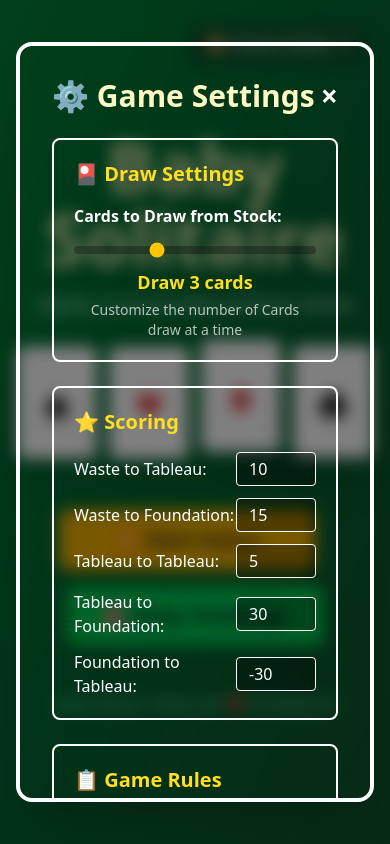
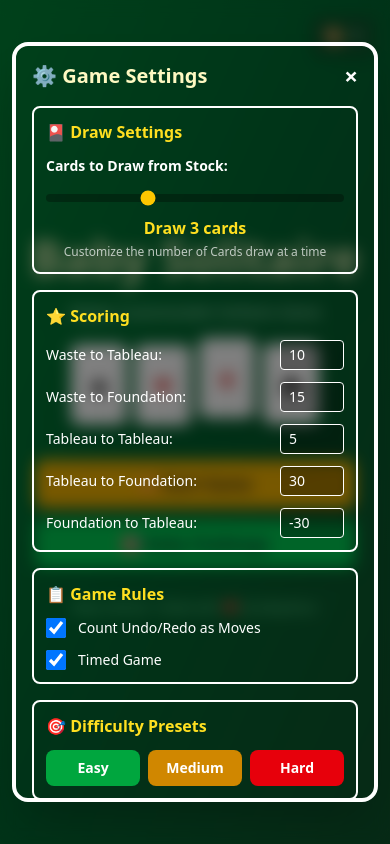
Before and after one commit to tasawaralii/babysolitaire, a React (Vite) app in the folder frontend/: page / in a window 390 px wide. Both pictures are taken after a click on the button "▶️ Start Game". Built offline with nearby package versions, Linux system fonts and the light colour scheme.

Commit message:
Made it responsive for mobile and added touch n drop for mobile

```diff
--- a/frontend/src/components/CardDraggable.jsx
+++ b/frontend/src/components/CardDraggable.jsx
@@ -12,8 +12,11 @@ const CardDraggable = ({ card, cardSource, sourceIdx, cardIdx, isHinted }) => {
     ? {
         transform: `translate3d(${transform.x}px, ${transform.y}px, 0)`,
         zIndex: 50,
+        touchAction: "none",
       }
-    : undefined;
+    : {
+        touchAction: "none",
+      };;
 
   return (
     <div
--- a/frontend/src/components/Controls.jsx
+++ b/frontend/src/components/Controls.jsx
@@ -1,3 +1,5 @@
+import { useTheme } from "../context/ThemeContext";
+
 const Controls = ({
   reset,
   handleUndo,
@@ -6,41 +8,66 @@ const Controls = ({
   disableRedo,
   onBackToMenu,
   onShowHint,
-}) => (
-  <div className="flex gap-3 justify-center mt-12">
+}) => {
+  const { theme } = useTheme();
+
+
+  const buttonStyle = `${theme.statsBar} px-3 sm:px-5 py-2 sm:py-2.5 rounded-lg shadow-md flex items-center gap-1.5 hover:opacity-80 transition-opacity`;
+
+  return (
+
+    <div className="flex flex-col gap-3 sm:gap-4 mt-8 sm:mt-12 mb-6 px-1">
+
+
+      <div className="flex flex-wrap justify-center gap-2 sm:gap-4 md:gap-8 text-sm sm:text-base md:text-xl font-semibold">
         <button
+          className={buttonStyle}
           onClick={onBackToMenu}
-      className="px-6 py-2 bg-gray-600 hover:bg-gray-700 rounded-lg font-semibold shadow-md transition-colors"
         >
-      Home
+          <span>🏠</span>
+          <span>Home</span>
         </button>
+
         <button
+          className={buttonStyle}
           onClick={reset}
-      className="px-6 py-2 bg-blue-600 hover:bg-blue-700 rounded-lg font-semibold shadow-md transition-colors"
         >
-      New Game
+          <span>🔄</span>
+          <span>New Game</span>
         </button>
+
+        <button
+          className={buttonStyle}
+          onClick={onShowHint}
+        >
+          <span>💡</span>
+          <span>Hint</span>
+        </button>
+      </div>
+
+
+      <div className="flex flex-wrap justify-center gap-2 sm:gap-4 md:gap-8 text-sm sm:text-base md:text-xl font-semibold">
         <button
           onClick={handleUndo}
           disabled={disableUndo}
-      className="px-6 py-2 bg-amber-600 hover:bg-amber-700 disabled:bg-gray-600 disabled:cursor-not-allowed rounded-lg font-semibold shadow-md transition-colors"
+          className={`${buttonStyle} disabled:opacity-70 disabled:cursor-not-allowed disabled:hover:opacity-50`}
         >
-      Undo
+          <span>↩️</span>
+          <span>Undo</span>
         </button>
+
         <button
           onClick={handleRedo}
           disabled={disableRedo}
-      className="px-6 py-2 bg-amber-600 hover:bg-amber-700 disabled:bg-gray-600 disabled:cursor-not-allowed rounded-lg font-semibold shadow-md transition-colors"
+          className={`${buttonStyle} disabled:opacity-70 disabled:cursor-not-allowed disabled:hover:opacity-50`}
         >
-      Redo
-    </button>
-    <button
-      onClick={onShowHint}
-      className="px-6 py-2 bg-blue-600 hover:bg-blue-700 rounded-lg font-semibold shadow-md transition-colors"
-    >
-      Show Hint
+          <span>↪️</span>
+          <span>Redo</span>
         </button>
       </div>
+
+    </div>
   );
+};
 
-export default Controls
+export default Controls;
--- a/frontend/src/components/SettingsModal.jsx
+++ b/frontend/src/components/SettingsModal.jsx
@@ -13,35 +13,35 @@ const SettingsModal = ({ isOpen, onClose, onSave, settings }) => {
   };
 
   return (
-    <div className="fixed inset-0 bg-black/50 backdrop-blur-sm animate-fadeIn flex items-center justify-center z-50 p-4">
+    <div className="fixed inset-0 bg-black/50 backdrop-blur-sm animate-fadeIn flex items-center justify-center z-50 p-3 sm:p-4">
       <div
-        className={`bg-linear-to-br ${currentTheme.background} rounded-2xl shadow-2xl max-w-2xl w-full max-h-[90vh] overflow-y-auto p-8 border-4 ${currentTheme.cardBackBorder}`}
+        className={`bg-linear-to-br ${currentTheme.background} rounded-2xl shadow-2xl max-w-2xl w-full max-h-[90vh] overflow-y-auto p-4 sm:p-8 border-4 ${currentTheme.cardBackBorder}`}
       >
         {/* Header */}
-        <div className="flex justify-between items-center mb-6">
-          <h2 className="text-3xl font-bold text-yellow-100">
+        <div className="flex justify-between items-center mb-4 sm:mb-6">
+          <h2 className="text-xl sm:text-3xl font-bold text-yellow-100">
             ⚙️ Game Settings
           </h2>
           <button
             onClick={onClose}
-            className="text-white hover:text-red-400 text-3xl font-bold"
+            className="text-white hover:text-red-400 text-2xl sm:text-3xl font-bold leading-none"
           >
             ×
           </button>
         </div>
         {/* Settings Content */}
-        <div className="space-y-6">
+        <div className="space-y-4 sm:space-y-6">
           {/* Draw Settings */}
           <div
-            className={`${currentTheme.foundation} rounded-lg p-5 border-2`}
+            className={`${currentTheme.foundation} rounded-lg p-3 sm:p-5 border-2`}
           >
-            <h3 className="text-xl font-bold text-yellow-300 mb-4">
+            <h3 className="text-base sm:text-xl font-bold text-yellow-300 mb-3 sm:mb-4">
               🎴 Draw Settings
             </h3>
 
             <div className="space-y-4">
               <div>
-                <label className="text-white font-semibold mb-2 block">
+                <label className="text-white font-semibold mb-2 block text-sm sm:text-base">
                   Cards to Draw from Stock:
                 </label>
 
@@ -60,12 +60,12 @@ const SettingsModal = ({ isOpen, onClose, onSave, settings }) => {
                   className="w-full h-2 rounded-lg appearance-none cursor-pointer accent-yellow-400 bg-black/30"
                 />
 
-                <p className="text-yellow-300 text-lg font-bold text-center mt-2">
+                <p className="text-yellow-300 text-base sm:text-lg font-bold text-center mt-2">
                   Draw {localSettings.drawCount}{" "}
                   {localSettings.drawCount === 1 ? "card" : "cards"}
                 </p>
 
-                <p className="text-white/70 text-sm mt-1 text-center">
+                <p className="text-white/70 text-xs sm:text-sm mt-1 text-center">
                   Customize the number of Cards draw at a time
                 </p>
               </div>
@@ -74,15 +74,17 @@ const SettingsModal = ({ isOpen, onClose, onSave, settings }) => {
 
           {/* Scoring Settings */}
           <div
-            className={`${currentTheme.foundation} rounded-lg p-5 border-2`}
+            className={`${currentTheme.foundation} rounded-lg p-3 sm:p-5 border-2`}
           >
-            <h3 className="text-xl font-bold text-yellow-300 mb-4">
+            <h3 className="text-base sm:text-xl font-bold text-yellow-300 mb-3 sm:mb-4">
               ⭐ Scoring
             </h3>
 
             <div className="space-y-3">
-              <div className="flex items-center justify-between">
-                <span className="text-white">Waste to Tableau:</span>
+              <div className="flex items-center justify-between gap-2">
+                <span className="text-white text-sm sm:text-base">
+                  Waste to Tableau:
+                </span>
                 <input
                   type="number"
                   min={1}
@@ -96,12 +98,14 @@ const SettingsModal = ({ isOpen, onClose, onSave, settings }) => {
                       },
                     })
                   }
-                  className={`w-20 px-3 py-1 bg-black/30 text-white rounded border ${currentTheme.emptyPileBorder}`}
+                  className={`w-16 sm:w-20 px-2 sm:px-3 py-1 bg-black/30 text-white text-sm sm:text-base rounded border ${currentTheme.emptyPileBorder}`}
                 />
               </div>
 
-              <div className="flex items-center justify-between">
-                <span className="text-white">Waste to Foundation:</span>
+              <div className="flex items-center justify-between gap-2">
+                <span className="text-white text-sm sm:text-base">
+                  Waste to Foundation:
+                </span>
                 <input
                   type="number"
                   min={1}
@@ -115,12 +119,14 @@ const SettingsModal = ({ isOpen, onClose, onSave, settings }) => {
                       },
                     })
                   }
-                  className={`w-20 px-3 py-1 bg-black/30 text-white rounded border ${currentTheme.emptyPileBorder}`}
+                  className={`w-16 sm:w-20 px-2 sm:px-3 py-1 bg-black/30 text-white text-sm sm:text-base rounded border ${currentTheme.emptyPileBorder}`}
                 />
               </div>
 
-              <div className="flex items-center justify-between">
-                <span className="text-white">Tableau to Tableau:</span>
+              <div className="flex items-center justify-between gap-2">
+                <span className="text-white text-sm sm:text-base">
+                  Tableau to Tableau:
+                </span>
                 <input
                   type="number"
                   min={1}
@@ -134,12 +140,14 @@ const SettingsModal = ({ isOpen, onClose, onSave, settings }) => {
                       },
                     })
                   }
-                  className={`w-20 px-3 py-1 bg-black/30 text-white rounded border ${currentTheme.emptyPileBorder}`}
+                  className={`w-16 sm:w-20 px-2 sm:px-3 py-1 bg-black/30 text-white text-sm sm:text-base rounded border ${currentTheme.emptyPileBorder}`}
                 />
               </div>
 
-              <div className="flex items-center justify-between">
-                <span className="text-white">Tableau to Foundation:</span>
+              <div className="flex items-center justify-between gap-2">
+                <span className="text-white text-sm sm:text-base">
+                  Tableau to Foundation:
+                </span>
                 <input
                   type="number"
                   min={1}
@@ -153,12 +161,14 @@ const SettingsModal = ({ isOpen, onClose, onSave, settings }) => {
                       },
                     })
                   }
-                  className={`w-20 px-3 py-1 bg-black/30 text-white rounded border ${currentTheme.emptyPileBorder}`}
+                  className={`w-16 sm:w-20 px-2 sm:px-3 py-1 bg-black/30 text-white text-sm sm:text-base rounded border ${currentTheme.emptyPileBorder}`}
                 />
               </div>
 
-              <div className="flex items-center justify-between">
-                <span className="text-white">Foundation to Tableau:</span>
+              <div className="flex items-center justify-between gap-2">
+                <span className="text-white text-sm sm:text-base">
+                  Foundation to Tableau:
+                </span>
                 <input
                   type="number"
                   max={1}
@@ -174,7 +184,7 @@ const SettingsModal = ({ isOpen, onClose, onSave, settings }) => {
                       },
                     })
                   }
-                  className={`w-20 px-3 py-1 bg-black/30 text-white rounded border ${currentTheme.emptyPileBorder}`}
+                  className={`w-16 sm:w-20 px-2 sm:px-3 py-1 bg-black/30 text-white text-sm sm:text-base rounded border ${currentTheme.emptyPileBorder}`}
                 />
               </div>
             </div>
@@ -182,14 +192,14 @@ const SettingsModal = ({ isOpen, onClose, onSave, settings }) => {
 
           {/* Game Rules */}
           <div
-            className={`${currentTheme.foundation} rounded-lg p-5 border-2`}
+            className={`${currentTheme.foundation} rounded-lg p-3 sm:p-5 border-2`}
           >
-            <h3 className="text-xl font-bold text-yellow-300 mb-4">
+            <h3 className="text-base sm:text-xl font-bold text-yellow-300 mb-3 sm:mb-4">
               📋 Game Rules
             </h3>
 
             <div className="space-y-3">
-              <label className="flex items-center gap-3 text-white cursor-pointer">
+              <label className="flex items-center gap-3 text-white cursor-pointer text-sm sm:text-base">
                 <input
                   type="checkbox"
                   checked={localSettings.countUndoRedo}
@@ -199,12 +209,12 @@ const SettingsModal = ({ isOpen, onClose, onSave, settings }) => {
                       countUndoRedo: e.target.checked,
                     })
                   }
-                  className="w-5 h-5 rounded"
+                  className="w-5 h-5 rounded shrink-0"
                 />
                 <span>Count Undo/Redo as Moves</span>
               </label>
 
-              <label className="flex items-center gap-3 text-white cursor-pointer">
+              <label className="flex items-center gap-3 text-white cursor-pointer text-sm sm:text-base">
                 <input
                   type="checkbox"
                   checked={localSettings.timedGame}
@@ -214,7 +224,7 @@ const SettingsModal = ({ isOpen, onClose, onSave, settings }) => {
                       timedGame: e.target.checked,
                     })
                   }
-                  className="w-5 h-5 rounded"
+                  className="w-5 h-5 rounded shrink-0"
                 />
                 <span>Timed Game</span>
               </label>
@@ -223,12 +233,12 @@ const SettingsModal = ({ isOpen, onClose, onSave, settings }) => {
 
           {/* Difficulty Preset */}
           <div
-            className={`${currentTheme.foundation} rounded-lg p-5 border-2`}
+            className={`${currentTheme.foundation} rounded-lg p-3 sm:p-5 border-2`}
           >
-            <h3 className="text-xl font-bold text-yellow-300 mb-4">
+            <h3 className="text-base sm:text-xl font-bold text-yellow-300 mb-3 sm:mb-4">
               🎯 Difficulty Presets
             </h3>
-            <div className="flex gap-3">
+            <div className="flex gap-2 sm:gap-3">
               <button
                 onClick={() =>
                   setLocalSettings({
@@ -237,7 +247,7 @@ const SettingsModal = ({ isOpen, onClose, onSave, settings }) => {
                     countUndoRedo: false,
                   })
                 }
-                className="flex-1 px-4 py-2 bg-green-600 hover:bg-green-500 text-white rounded-lg font-semibold"
+                className="flex-1 px-2 sm:px-4 py-2 bg-green-600 hover:bg-green-500 text-white text-sm sm:text-base rounded-lg font-semibold"
               >
                 Easy
               </button>
@@ -249,7 +259,7 @@ const SettingsModal = ({ isOpen, onClose, onSave, settings }) => {
                     countUndoRedo: false,
                   })
                 }
-                className="flex-1 px-4 py-2 bg-yellow-600 hover:bg-yellow-500 text-white rounded-lg font-semibold"
+                className="flex-1 px-2 sm:px-4 py-2 bg-yellow-600 hover:bg-yellow-500 text-white text-sm sm:text-base rounded-lg font-semibold"
               >
                 Medium
               </button>
@@ -261,7 +271,7 @@ const SettingsModal = ({ isOpen, onClose, onSave, settings }) => {
                     countUndoRedo: true,
                   })
                 }
-                className="flex-1 px-4 py-2 bg-red-600 hover:bg-red-500 text-white rounded-lg font-semibold"
+                className="flex-1 px-2 sm:px-4 py-2 bg-red-600 hover:bg-red-500 text-white text-sm sm:text-base rounded-lg font-semibold"
               >
                 Hard
               </button>
@@ -270,16 +280,16 @@ const SettingsModal = ({ isOpen, onClose, onSave, settings }) => {
         </div>
 
         {/* Action Buttons */}
-        <div className="flex gap-4 mt-8">
+        <div className="flex flex-col sm:flex-row gap-3 sm:gap-4 mt-6 sm:mt-8">
           <button
             onClick={handleSave}
-            className="flex-1 px-6 py-3 bg-yellow-500 hover:bg-yellow-400 text-gray-900 font-bold rounded-lg shadow-lg transition-all"
+            className="flex-1 px-6 py-3 bg-yellow-500 hover:bg-yellow-400 text-gray-900 font-bold rounded-lg shadow-lg transition-all order-1"
           >
             Save & Start Game
           </button>
           <button
             onClick={onClose}
-            className="px-6 py-3 bg-red-600 hover:bg-red-500 text-white font-bold rounded-lg shadow-lg transition-all"
+            className="px-6 py-3 bg-red-600 hover:bg-red-500 text-white font-bold rounded-lg shadow-lg transition-all order-2"
           >
             Cancel
           </button>
--- a/frontend/src/components/ThemeSelector.jsx
+++ b/frontend/src/components/ThemeSelector.jsx
@@ -9,22 +9,20 @@ const ThemeSelector = () => {
     <div className="relative">
       <button
         onClick={() => setIsOpen(!isOpen)}
-        className={`${theme.statsBar} px-4 py-2 rounded-lg shadow-md flex items-center gap-2 hover:opacity-80 transition-opacity`}
+        className={`${theme.statsBar} px-3 py-2 sm:px-4 sm:py-2 rounded-lg shadow-md flex items-center gap-1.5 sm:gap-2 hover:opacity-80 transition-opacity`}
       >
-        🎨 {theme.name}
+        <span>🎨</span>
+        <span className="hidden sm:inline">{theme.name}</span>
         <span className="text-xs">{isOpen ? "▲" : "▼"}</span>
       </button>
 
       {isOpen && (
         <>
-          {/* Backdrop to close dropdown */}
           <div
             className="fixed inset-0 z-40"
             onClick={() => setIsOpen(false)}
           />
-
-          {/* Dropdown Menu */}
-          <div className="absolute top-full mt-2 right-0 bg-gray-900 rounded-lg shadow-2xl border-2 border-gray-700 overflow-hidden z-50 min-w-[200px]">
+          <div className="absolute top-full mt-2 right-0 bg-gray-900 rounded-lg shadow-2xl border-2 border-gray-700 overflow-hidden z-50 min-w-[180px] sm:min-w-[200px] max-w-[calc(100vw-2rem)]">
             {Object.entries(allThemes).map(([key, themeOption]) => (
               <button
                 key={key}
@@ -32,16 +30,16 @@ const ThemeSelector = () => {
                   changeTheme(key);
                   setIsOpen(false);
                 }}
-                className={`w-full px-4 py-3 text-left hover:bg-gray-800 transition-colors flex items-center gap-3 ${
+                className={`w-full px-3 py-2.5 sm:px-4 sm:py-3 text-left hover:bg-gray-800 transition-colors flex items-center gap-2 sm:gap-3 ${
                   currentTheme === key
                     ? "bg-gray-800 border-l-4 border-yellow-500"
                     : ""
                 }`}
               >
                 <div
-                  className={`w-8 h-8 rounded bg-gradient-to-r ${themeOption.background} border-2 border-gray-600`}
+                  className={`w-6 h-6 sm:w-8 sm:h-8 shrink-0 rounded bg-gradient-to-r ${themeOption.background} border-2 border-gray-600`}
                 />
-                <span className="text-white font-semibold">
+                <span className="text-white font-semibold text-sm sm:text-base">
                   {themeOption.name}
                 </span>
                 {currentTheme === key && (
@@ -56,4 +54,4 @@ const ThemeSelector = () => {
   );
 };
 
-export default ThemeSelector
+export default ThemeSelector;
--- a/frontend/src/pages/HomePage.jsx
+++ b/frontend/src/pages/HomePage.jsx
@@ -1,28 +1,32 @@
 import ThemeSelector from "../components/ThemeSelector";
 import { useTheme } from "../context/ThemeContext";
 
-const HomePage = ({ onStartGame , onStartChallenge}) => {
-  const {theme} = useTheme()
+const HomePage = ({ onStartGame, onStartChallenge }) => {
+  const { theme } = useTheme();
+
   return (
-    <div className={`min-h-screen bg-linear-to-br ${theme.background} flex items-center justify-center p-6`}>
-      <div className="text-center">
-        <div className="absolute top-6 right-6">
+    <div
+      className={`relative min-h-screen bg-linear-to-br ${theme.background} flex items-center justify-center p-4 sm:p-6`}
+    >
+      <div className="absolute top-4 right-4 sm:top-6 sm:right-6">
         <ThemeSelector />
       </div>
-        <div className="mb-8">
-          <h1 className="text-7xl font-bold text-yellow-100 drop-shadow-2xl mb-4 animate-pulse">
+
+      <div className="text-center w-full max-w-md">
+        <div className="mb-6 sm:mb-8">
+          <h1 className="text-5xl sm:text-6xl md:text-7xl font-bold text-yellow-100 drop-shadow-2xl mb-3 sm:mb-4 animate-pulse leading-tight">
             Baby Solitaire
           </h1>
-          <p className="text-xl text-green-200 italic">
+          <p className="text-base sm:text-lg md:text-xl text-green-200 italic">
             Highly Customizable Solitaire Game
           </p>
         </div>
 
-        <div className="flex justify-center gap-3 mb-12">
+        <div className="flex justify-center gap-2 sm:gap-3 mb-8 sm:mb-12">
           {["♠", "♥", "♦", "♣"].map((suit, i) => (
             <div
               key={i}
-              className="w-20 h-28 bg-white rounded-lg shadow-2xl flex items-center justify-center text-5xl transform hover:scale-110 transition-transform duration-300"
+              className="w-14 h-20 sm:w-20 sm:h-28 bg-white rounded-lg shadow-2xl flex items-center justify-center text-3xl sm:text-5xl transform hover:scale-110 transition-transform duration-300"
               style={{
                 color: suit === "♥" || suit === "♦" ? "#dc2626" : "#000",
                 animation: `float ${2 + i * 0.2}s ease-in-out infinite`,
@@ -33,24 +37,22 @@ const HomePage = ({ onStartGame , onStartChallenge}) => {
           ))}
         </div>
 
-        <div className="space-y-4 space-x-4">
+        <div className="flex flex-col items-center gap-3 sm:gap-4">
           <button
             onClick={onStartGame}
-            className="w-64 px-8 py-4 bg-yellow-500 hover:bg-yellow-400 text-gray-900 font-bold text-xl rounded-lg shadow-lg transform hover:scale-105 transition-all duration-200"
+            className="w-full max-w-xs px-6 py-3 sm:px-8 sm:py-4 bg-yellow-500 hover:bg-yellow-400 text-gray-900 font-bold text-base sm:text-xl rounded-lg shadow-lg transform hover:scale-105 transition-all duration-200"
           >
             ▶️ Start Game
           </button>
-
           <button
             onClick={onStartChallenge}
-            className="w-64 px-8 py-4 bg-green-500 hover:bg-green-400 text-gray-900 font-bold text-xl rounded-lg shadow-lg transform hover:scale-105 transition-all duration-200"
+            className="w-full max-w-xs px-6 py-3 sm:px-8 sm:py-4 bg-green-500 hover:bg-green-400 text-gray-900 font-bold text-base sm:text-xl rounded-lg shadow-lg transform hover:scale-105 transition-all duration-200"
           >
             🎯 Daily Challenge
           </button>
-
         </div>
 
-        <p className="mt-12 text-green-300 text-sm">
+        <p className="mt-8 sm:mt-12 text-green-300 text-xs sm:text-sm">
           Baby Solitaire • Made with ❤️ by babyxboss
         </p>
       </div>
@@ -65,4 +67,4 @@ const HomePage = ({ onStartGame , onStartChallenge}) => {
   );
 };
 
-export default HomePage
+export default HomePage;
```
Also changed, not shown: frontend/src/components/Card.jsx (+15 -17 lines), frontend/src/components/Foundation.jsx (+6 -4 lines), frontend/src/components/Pile.jsx (+22 -7 lines), frontend/src/components/Stock.jsx (+15 -12 lines), frontend/src/pages/Challenge.jsx (+43 -34 lines), frontend/src/pages/GameBoard.jsx (+29 -20 lines). Lines whose indentation alone changed are shown as unchanged.
